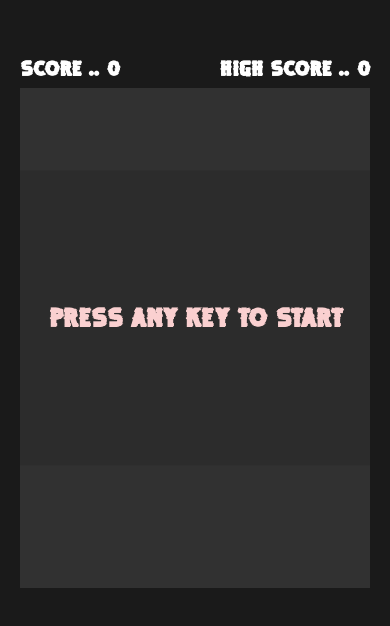
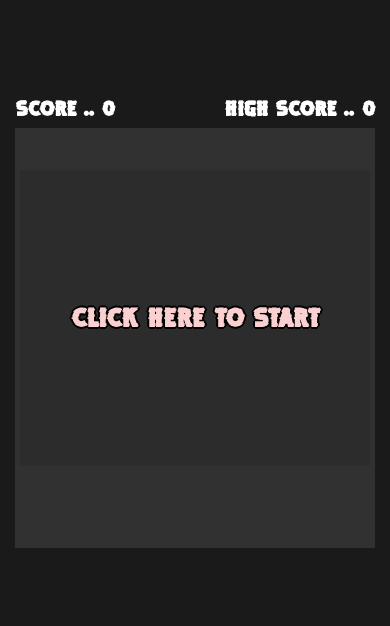
Before and after one commit to vishal-pandey/snake-game, a plain HTML site: page index.html in a window 390 px wide. Shown: the part 104-730 px from the top of the page. Drawn offline with Linux system fonts and the light colour scheme.

Commit message:
Mobile Friendly

```diff
--- a/script.js
+++ b/script.js
@@ -1,4 +1,6 @@
 window.onload = ()=>{
+
+    var isMobile = window.innerWidth < window.innerHeight;
 
     let board = document.querySelector(".board")
     let info = document.querySelector(".info")
@@ -6,10 +8,21 @@ window.onload = ()=>{
     let thescore = document.querySelector(".thescore")
     let highScore = document.querySelector(".highScore")
     let scoreDiv = document.querySelector(".score")
-    const width = 35;
-    const height = 50;
+    var width = 35;
+    var height = 50;
     const speed = 1;
     var length = 2;
+
+    if(isMobile) {
+        width = parseInt((window.innerWidth - 30)/ 10)
+        height = parseInt((window.innerHeight/2)/ 10)
+        document.querySelector(".info h2").innerHTML = "Click here to start"
+        info.addEventListener('click', ()=>{
+            // console.log("Clicked")
+            start()
+        })
+    }
+
     var theHighScore = window.localStorage.getItem('highScore') || '0';
     theHighScore = parseInt(theHighScore);
     highScore.innerHTML = theHighScore
@@ -18,6 +31,7 @@ window.onload = ()=>{
     board.style.width = width*10+"px"
     scoreDiv.style.width = width*10+"px"
     board.style.height = height*10+"px"
+
 
     function fillBoard() {
         board.innerHTML = ""
@@ -76,7 +90,7 @@ window.onload = ()=>{
 		openFullscreen(body)
         setup();
         loop = setInterval(()=>{
-            console.log("Loop")
+            // console.log("Loop")
             toLoop()
 
         }, 100*speed)
@@ -228,7 +242,7 @@ window.onload = ()=>{
             setScore();
             setFood();
             if(length-2 % 5) {
-                speed = speed - 0.2
+                // speed = speed - 0.2
             }
         }
     }
@@ -252,7 +266,7 @@ window.onload = ()=>{
         let part = false;
         snakeArr.forEach((cord, i)=>{
             if(cord.x == x && cord.y == y && i!=0) {
-                console.log(i)
+                // console.log(i)
                 part = true
             }
         })
@@ -303,9 +317,6 @@ window.onload = ()=>{
     };
 
     function handleTouchMove(evt) {
-        if(!isStarted) {
-            start();
-        }
         handleTouchStart(evt)
         if ( ! xDownP || ! yDownP ) {
             return;
@@ -320,21 +331,21 @@ window.onload = ()=>{
         if ( Math.abs( xDiff ) > Math.abs( yDiff ) ) {/*most significant*/
             if ( xDiff > 0 ) {
                 /* left */
-                console.log("Swipe Left")
+                // console.log("Swipe Left")
                 left();
             } else {
                 /* right */
-                console.log("Swipe Right")
+                // console.log("Swipe Right")
                 right()
             }
         } else {
             if ( yDiff > 0 ) {
                 /* up */
-                console.log("Swipe Up")
+                // console.log("Swipe Up")
                 up()
             } else {
                 /* down */
-                console.log("Swipe Down")
+                // console.log("Swipe Down")
                 down()
             }
         }
--- a/style.css
+++ b/style.css
@@ -71,6 +71,8 @@ body{
     top: 50%;
     transform: translate(-50%,-50%);
     font-size: 25px;
+    text-shadow: 2px 0 #000000, -2px 0 #000000, 0 2px #000000, 0 -2px #000000,
+               1px 1px #000000, -1px -1px #000000, 1px -1px #000000, -1px 1px #000000;
 }
 .gameover{
     display: none;
```
